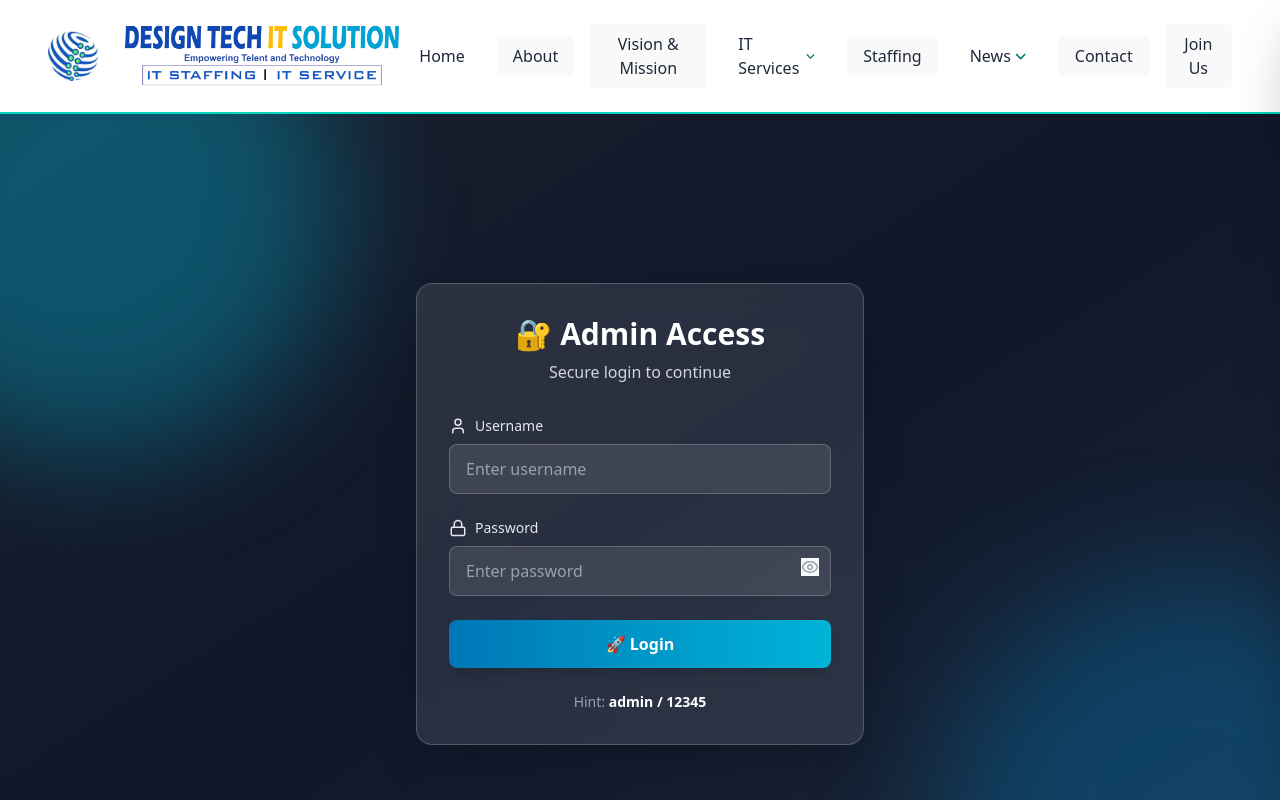
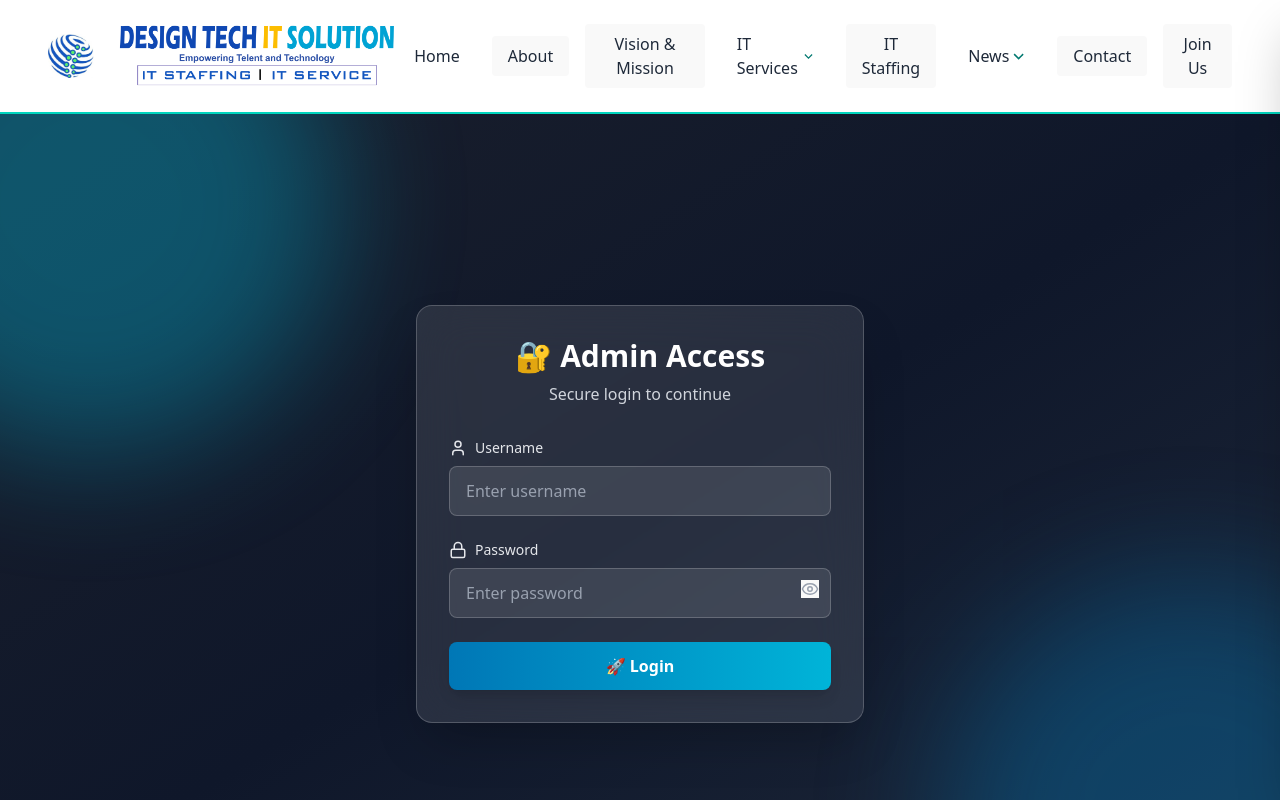
Before and after one commit to designtechitsolution/websiterepo-designtech, a React (Vite) app: page /admin in a window 1280 px wide. Shown: the top 800 px of the page. Built offline with nearby package versions, Linux system fonts and the light colour scheme.

Commit message:
hint removed

```diff
--- a/src/components/Header.jsx
+++ b/src/components/Header.jsx
@@ -156,7 +156,7 @@ const Header = () => {
             onClick={() => handleScrollTo("staffing")}
             className="px-4 py-2 text-gray-800 font-medium rounded hover:bg-gradient-to-r hover:from-blue-100 hover:to-teal-100 hover:text-teal-800 transition-all"
           >
-            Staffing
+            IT Staffing
           </button>
 
           {/* News Dropdown */}
@@ -325,7 +325,7 @@ const Header = () => {
             }}
             className="py-3 px-3 rounded-lg hover:bg-teal-100 hover:shadow-md transition-all font-medium text-left"
           >
-            Staffing
+            IT Staffing
           </button>
 
           {/* Mobile News Accordion */}
--- a/src/pages/AdminLogin.jsx
+++ b/src/pages/AdminLogin.jsx
@@ -83,10 +83,7 @@ const AdminLogin = () => {
           </button>
         </form>
 
-        {/* Hint */}
-        <p className="mt-6 text-center text-sm text-gray-400">
-          Hint: <span className="font-semibold text-white">admin / 12345</span>
-        </p>
+
       </div>
     </div>
   );
```
